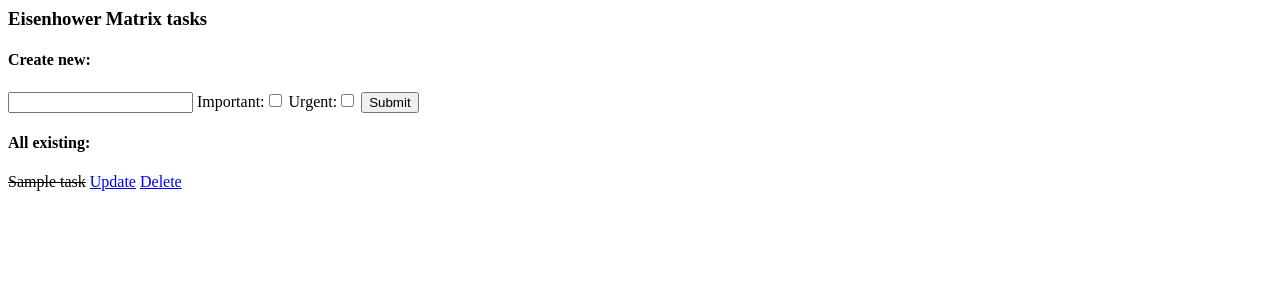
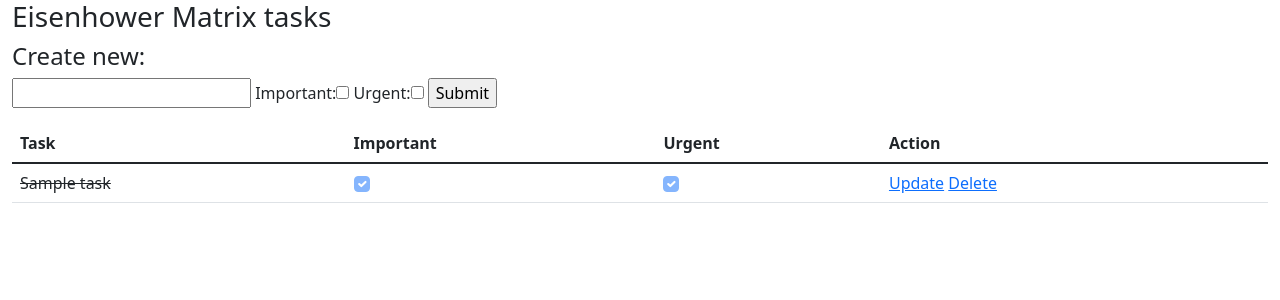
Before and after one commit to greg-latuszek/django_eisenhowermatrix, a Django app: page / in a window 1280 px wide. Shown: the top 300 px of the page. Run offline with Django 4.2, Linux system fonts and the light colour scheme; tables that the repository leaves empty hold one stand-in row (values such as "Sample post").

Commit message:
list template - add bootstrap css & tasks-list display in table

```diff
--- a/tasks/templates/tasks/list.html
+++ b/tasks/templates/tasks/list.html
@@ -1,3 +1,6 @@
+<link href="https://cdn.jsdelivr.net/npm/bootstrap@5.1.3/dist/css/bootstrap.min.css" rel="stylesheet">
+
+<div class="container-fluid">
     <h3>Eisenhower Matrix tasks</h3>
 
     <form method="POST" action="/">
@@ -7,18 +10,37 @@
         <input type="submit" name="CreateTask">
     </form>
 
-<h4>All existing:</h4>
+    <table class="table table-hover">
+        <thead>
+            <tr>
+                <th>Task</th>
+                <th>Important</th>
+                <th>Urgent</th>
+                <th>Action</th>
+            </tr>
+        </thead>
+        <tbody>
             {% for task in tasks %}
-    <div>
-        <p>
+            <tr>
+                <td>
                     {% if task.completed == True %}
                     <strike>{{task}}</strike>
                     {% else %}
                     <span>{{task}}</span>
                     {% endif %}
+                </td>
+                <td>
+                    <input class="form-check-input" type="checkbox" {% if task.important == True %} checked {% endif %} disabled>
+                </td>
+                <td>
+                    <input class="form-check-input" type="checkbox" {% if task.urgent == True %} checked {% endif %} disabled>
+                </td>
+                <td>
                     <a href="{% url 'update_task' task.id %}">Update</a>
                     <a href="{% url 'delete_task' task.id %}">Delete</a>
-        </p>
+                </td>
+            </tr>
+            {% endfor %}
+        </tbody>
+    </table>
 </div>
-
-{% endfor %}
```
Lines whose indentation alone changed are shown as unchanged.
